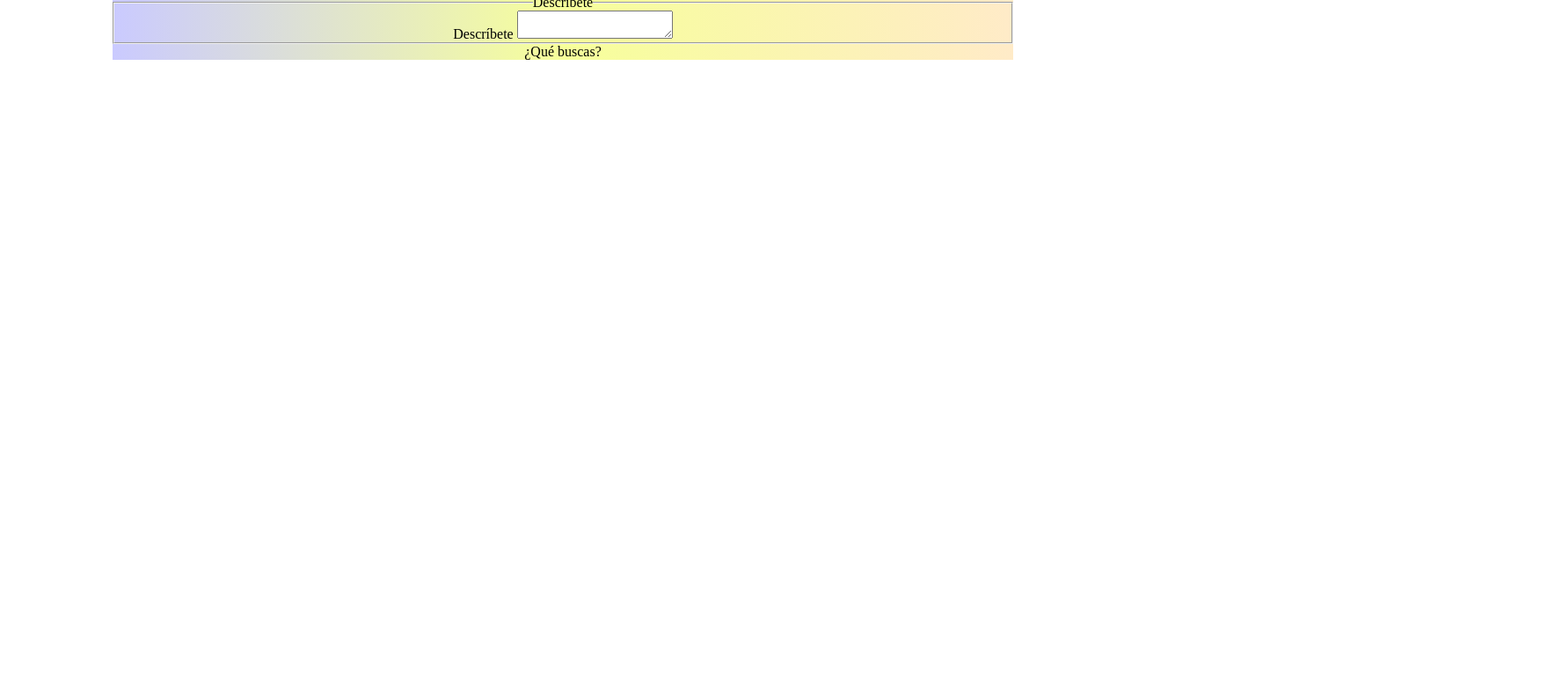
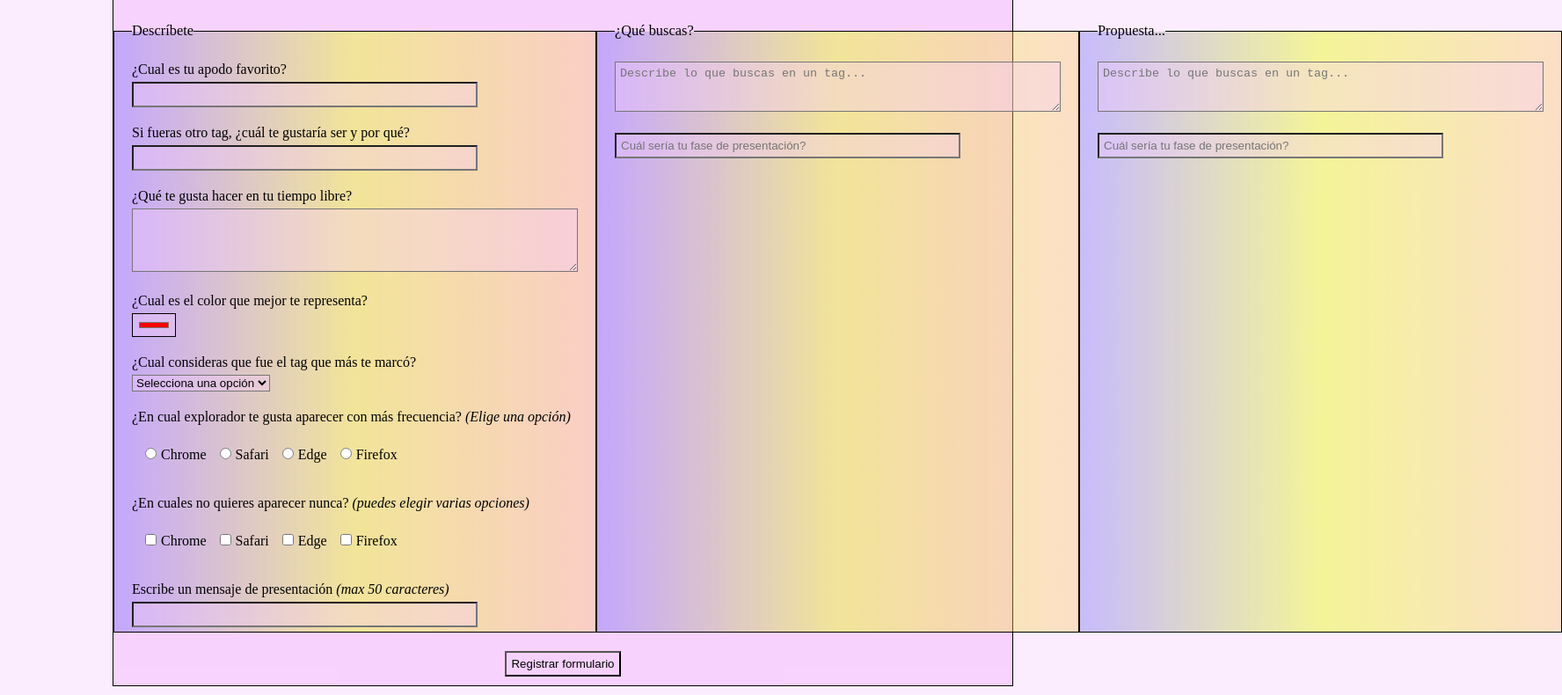
Before and after one commit to georgekutsia/html5_arquitectura_informacion, a plain HTML site: page index.html in a window 1280 px wide. Shown: the part 82-872 px from the top of the page at 88% size, 1776 px wide, since content can reach past the window. Before the commit the page ends 800 px from the top, so only its background shows below. Drawn offline with Linux system fonts and the light colour scheme; files whose address does not match are found by name.

Commit message:
formulario describete terminado

```diff
--- a/index.html
+++ b/index.html
@@ -14,12 +14,12 @@
   <title>HTML love place</title>
 </head>
 
-<body align="center"> <!-- ya sé que este align no se  usa, pero si quito todo el css, así  se queda centrado para que podáis verlo -->
+<body > <!-- ya sé que este align no se  usa, pero si quito todo el css, así  se queda centrado para que podáis verlo -->
   <header>
     <nav class="nav-box"> <!-- si quito el css, la barra de navegación queda en 3 líneas por tenerlas separadas con div...
       si quisiera hacerlo todo en la misma línea quitaría los div y el h3 -->
       <div>
-        <img class="nav-img-icon" src="/assets/imgs/icons/prof.png" alt="icono de logo love place" height="50px">
+        <img class="nav-img-icon" src="/assets/imgs/icons/prof.png" alt="imágen de perfil de usuario" height="50px">
         <button title="Nuestras etiquetas que sin cierre">Abiertas</button>
         <button title="Las historias felices">Cerradas</button>
         <button title="Encuentra lo que buscas">Formular</button>
@@ -549,15 +549,74 @@
     </section>
     </section>
     <section id="formularios-box">
-      <form action="buscar_afines.php" method="post" class="form-buscar-afines">
-          <fieldset>
-            <legend>Descríbete</legend>
-                <label for="description"> Descríbete</label>
-                <textarea name="description" id="description"></textarea>
-          </fieldset>
-            <legend>¿Qué buscas?</legend>
-          </fieldset>
+      <form action="registro_usuario.php" method="post">
+        <fieldset>
+          <legend>Descríbete</legend>
+            <label for="apodo">¿Cual es tu apodo favorito?</label>
+            <input type="text" id="apodo" />
+            <label for="otro_tag" >Si fueras otro tag, ¿cuál te gustaría ser y por qué?</label>
+            <input type="text" id="otro_tag" minlength="1" maxlength="50"/>
+            <label for="tiempo_libre">¿Qué te gusta hacer en tu tiempo libre?</label>
+            <textarea type="text" id="tiempo_libre" rows="4" cols="60" minlength="1" maxlength="400"> </textarea>
+            <label for="color_favorito" >¿Cual es el color que mejor te representa?</label>
+            <input type="color" id="color_favorito" value="#FF0000">
+            <label for="tags_pasados" >¿Cual consideras que fue el tag que más te marcó?</label>
+            <select id="tags_pasados" required >
+              <option value="ninguno" disabled selected>Selecciona una opción</option>
+              <option value="label">Label</option>
+              <option value="Section">Section</option>
+              <option value="div">Div</option>
+              <option value="label">Label</option>
+              <option value="aside">Aside</option>
+              <option value="label">Label</option>
+            </select>
+
+              <label for="explorador">¿En cual explorador te gusta aparecer con más frecuencia? <em>(Elige una opción)</em> </label>
+              <div class="explorador-selector">
+                <input type="radio" name="explorador" value="Chrome" id="chrome">
+                <label for="chrome">Chrome</label>
+                <input type="radio" name="explorador" value="Safari" id="safari">
+                <label for="safari">Safari</label>
+                <input type="radio" name="explorador" value="Edge" id="edge">
+                <label for="edge">Edge</label>
+                <input type="radio" name="explorador" value="Firefox" id="firefox">
+                <label for="firefox">Firefox</label>
+              </div>
+
+              <label for="bad-explorer">¿En cuales no quieres aparecer nunca? <em>(puedes elegir varias opciones)</em> </label>
+              <div class="explorador-selector">
+                <input type="checkbox" name="bad-explorer" value="bad-Chrome" id="bad-Chrome">
+                <label for="bad-Chrome">Chrome</label>
+                <input type="checkbox" name="bad-explorer" value="bad-Safari" id="bad-Safari">
+                <label for="bad-Safari">Safari</label>
+                <input type="checkbox" name="bad-explorer" value="bad-Edge" id="bad-Edge">
+                <label for="bad-Edge">Edge</label>
+                <input type="checkbox" name="bad-explorer" value="bad-Firefox" id="bad-Firefox">
+                <label for="bad-Firefox">Firefox</label>
+              </div>
+              <label for="apodo">Escribe un mensaje de presentación <em>(max 50 caracteres)</em> </label>
+              <input type="text" id="apodo" minlength="1" maxlength="50" />
+        </fieldset>
+
+        <fieldset>
+          <legend>¿Qué buscas?</legend>
+          <label for="caracteristicas"></label>
+            <textarea name="caracteristicas" id="caracteristicas" rows="3" cols="60" placeholder="Describe lo que buscas en un tag..."></textarea>
+          <label for="confirmar_contrasena"></label>
+          <input type="text" id="confirmar_contrasena" placeholder="Cuál sería tu fase de presentación?">
+        </fieldset>
+
+        <fieldset>
+          <legend>Propuesta...</legend>
+          <label for="caracteristicas"></label>
+            <textarea name="caracteristicas" id="caracteristicas" rows="3" cols="60" placeholder="Describe lo que buscas en un tag..."></textarea>
+          <label for="confirmar_contrasena"></label>
+          <input type="text" id="confirmar_contrasena" placeholder="Cuál sería tu fase de presentación?">
+        </fieldset>
+        <input type="submit" value="Registrar formulario">
+
       </form>
+
     </section>
   </main>
   <footer></footer>
--- a/style.css
+++ b/style.css
@@ -1,10 +1,14 @@
 * {
   margin: 0;
   padding: 0;
-  text-align: center;
+  background-color: rgba(246, 205, 251, 0.353);
 }
 body {
   margin: 2vh 10vw;
+  padding: 0px;
+}
+em{
+  background-color: transparent;
 }
 button,
 a {
@@ -12,6 +16,27 @@ a {
   text-decoration: none;
   color: inherit;
   border: none;
+}
+textarea, input{
+  padding: 5px;
+}
+form{
+  padding: 30px 0px;
+}
+input[type="radio"],
+input[type="checkbox"] {
+  vertical-align: middle; /* Alinea los botones con el texto */
+  margin: 0px 5px 0px 15px; /* Añade un pequeño espacio entre el botón y el texto */
+}
+input[type="text"]{
+  width: calc(200px + 14vw);
+}
+
+label{
+  background-color: transparent;
+}
+li{
+  list-style: none;
 }
 mark{
   padding: 2px 5px;
@@ -28,6 +53,8 @@ mark{
 .nav-img-icon{
   height: 40px;
   transition: 0.3s ease-in-out;
+  cursor: pointer;
+  background-color: transparent;
 }
 .nav-img-icon:hover{
   scale: 2;
@@ -52,6 +79,8 @@ mark{
 
 #solteros-box {
   display:none; /*aqui*/
+  text-align: center;
+
   margin: auto;
   margin-top: 50px;
   width: 100%;
@@ -125,14 +154,15 @@ transition: 0.3s ease-in-out;
   border-radius: 55px;
   position: absolute;
   bottom: -20px;
-  width: 100%;
-  height: 40px;
+  height: 20px;
   padding: 10px;
   text-align: center;
+  align-items: center;
 }
 .solteros-profile-description-footer p {
   font-size: calc(10px + 0.2vw);
   margin: 0;
+  background-color: transparent;
 }
 
 
@@ -140,6 +170,8 @@ transition: 0.3s ease-in-out;
 /* historias felices parejas */
 #historias-felices-box{
   display: none; /*aqui*/
+  text-align: center;
+
 }
 /* existe section:first-of-type también para expecificar que seleccione solo el primero el tipo*/
 /* #historias-felices-box section:nth-of-type(1) h2{
@@ -207,14 +239,49 @@ font-size: calc(12px + 0.3vw);
 /* formularios */
 /* formularios */
 #formularios-box{
-  display: block; /*aqui*/
+  border: 1px solid black;
+  text-align: left;
+  align-items: left;
+}
+#formularios-box form{
+  display: flex; /*aqui*/
+  justify-content: space-evenly;
+  position: relative;
+}
+#formularios-box form input[type="submit"]{
+  position: absolute;
+  bottom: 10px;
+}
+
+#formularios-box fieldset{
+  border: 1px solid black;
+  width: 24vw;
+  margin-bottom: 30px;
+  padding: 5px 20px;
   background: linear-gradient(to left, rgba(255, 197, 97, 0.349), rgba(234, 255, 0, 0.396), rgba(0, 0, 255, 0.207));
+
+}
+#formularios-box fieldset legend {
+  text-align: left;
+  background-color: transparent;
+  font-size: calc(10px + 0.5vw);
+}
+#formularios-box fieldset label {
+  display: block;
+  margin: 20px 0px 5px;
+  margin-left: 0;
 }
 
 
-
-
-
+.explorador-selector{
+  display: flex;
+  align-items: center;
+  background-color: transparent ;
+}
+.explorador-selector label {
+  display: inline-block; /* Asegura que el texto quede en línea con el botón */
+  height: 30px;
+}
 /* formularios */
 /* formularios */
 
```
